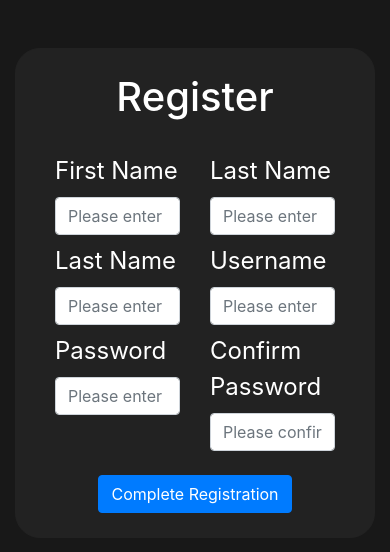
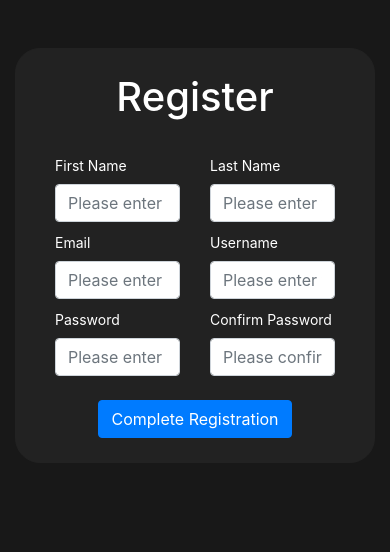
Before and after one commit to CyrusWarner/IIM-Angular-Front-End, an Angular app: page /register in a window 390 px wide. Shown: the top 552 px of the page. Built offline with nearby package versions, Linux system fonts and the light colour scheme.

Commit message:
Added reactive form to register component.

```diff
--- a/src/app/pages/register/register.component.css
+++ b/src/app/pages/register/register.component.css
@@ -7,6 +7,12 @@
 .register-label {
   color: white;
   font-size: 24px;
+}
+
+@media screen and (max-width: 720px) {
+  .register-label {
+    font-size: 14px;
+  }
 }
 
 .register-title{
--- a/src/app/pages/register/register.component.html
+++ b/src/app/pages/register/register.component.html
@@ -1,47 +1,62 @@
 <div class="container pt-5">
+  <form
+    [formGroup]="registerForm"
+    (ngSubmit)="registerUser(registerForm.value)"
+  >
     <div class="wrapper">
       <div class="register-title mt-4">
         <h1>Register</h1>
       </div>
+
       <div class="row m-4">
         <div class="col-6">
           <label class="register-label">First Name</label>
           <input
+            formControlName="firstName"
             class="form-control mb-2"
             placeholder="Please enter your first name"
           />
-        <label class="register-label">Last Name</label>
+          <label class="register-label">Email</label>
           <input
+            formControlName="email"
             class="form-control mb-2"
             placeholder="Please enter your username"
           />
           <label class="register-label">Password</label>
           <input
-          class="form-control "
+            formControlName="password"
+            class="form-control"
             placeholder="Please enter your password"
+            type="password"
           />
         </div>
         <div class="col-6">
           <label class="register-label">Last Name</label>
           <input
+            formControlName="lastName"
             class="form-control mb-2"
             placeholder="Please enter your last name"
           />
           <label class="register-label">Username</label>
           <input
+            formControlName="userName"
             class="form-control mb-2"
             placeholder="Please enter your email"
           />
           <label class="register-label">Confirm Password</label>
           <input
+            formControlName="confirmPassword"
             class="form-control"
             placeholder="Please confirm your password"
+            type="password"
           />
-
         </div>
       </div>
       <div class="button-wrapper">
-        <button type="submit" class="btn btn-primary mb-4">Complete Registration</button>
+        <button type="submit" class="btn btn-primary mb-4">
+          Complete Registration
+        </button>
       </div>
     </div>
+  </form>
 </div>
--- a/src/app/pages/register/register.component.ts
+++ b/src/app/pages/register/register.component.ts
@@ -1,14 +1,42 @@
 import { Component, OnInit } from '@angular/core';
+import { FormControl, FormGroup, Validators } from '@angular/forms';
 
 @Component({
   templateUrl: './register.component.html',
   styleUrls: ['./register.component.css']
 })
 export class RegisterComponent implements OnInit {
-
+  registerForm: FormGroup
+  firstName:FormControl
+  lastName:FormControl
+  userName:FormControl
+  email:FormControl
+  password:FormControl
+  confirmPassword:FormControl
   constructor() { }
 
   ngOnInit(): void {
+    this.firstName = new FormControl('', Validators.required);
+    this.lastName =  new FormControl('', Validators.required)
+    this.userName = new FormControl('', Validators.required)
+    this.email = new FormControl('', Validators.required)
+    this.password = new FormControl('', Validators.required)
+    this.confirmPassword = new FormControl('', Validators.required)
+
+    this.registerForm = new FormGroup({
+      firstName: this.firstName,
+      lastName: this.lastName,
+      userName: this.userName,
+      email: this.email,
+      password: this.password,
+      confirmPassword: this.confirmPassword,
+
+    })
+  }
+
+  registerUser(formValues){
+    console.log(formValues);
+
   }
 
 }
```
Also changed, not shown: src/app/app.module.ts (+9 -6 lines). Lines whose indentation alone changed are shown as unchanged.
